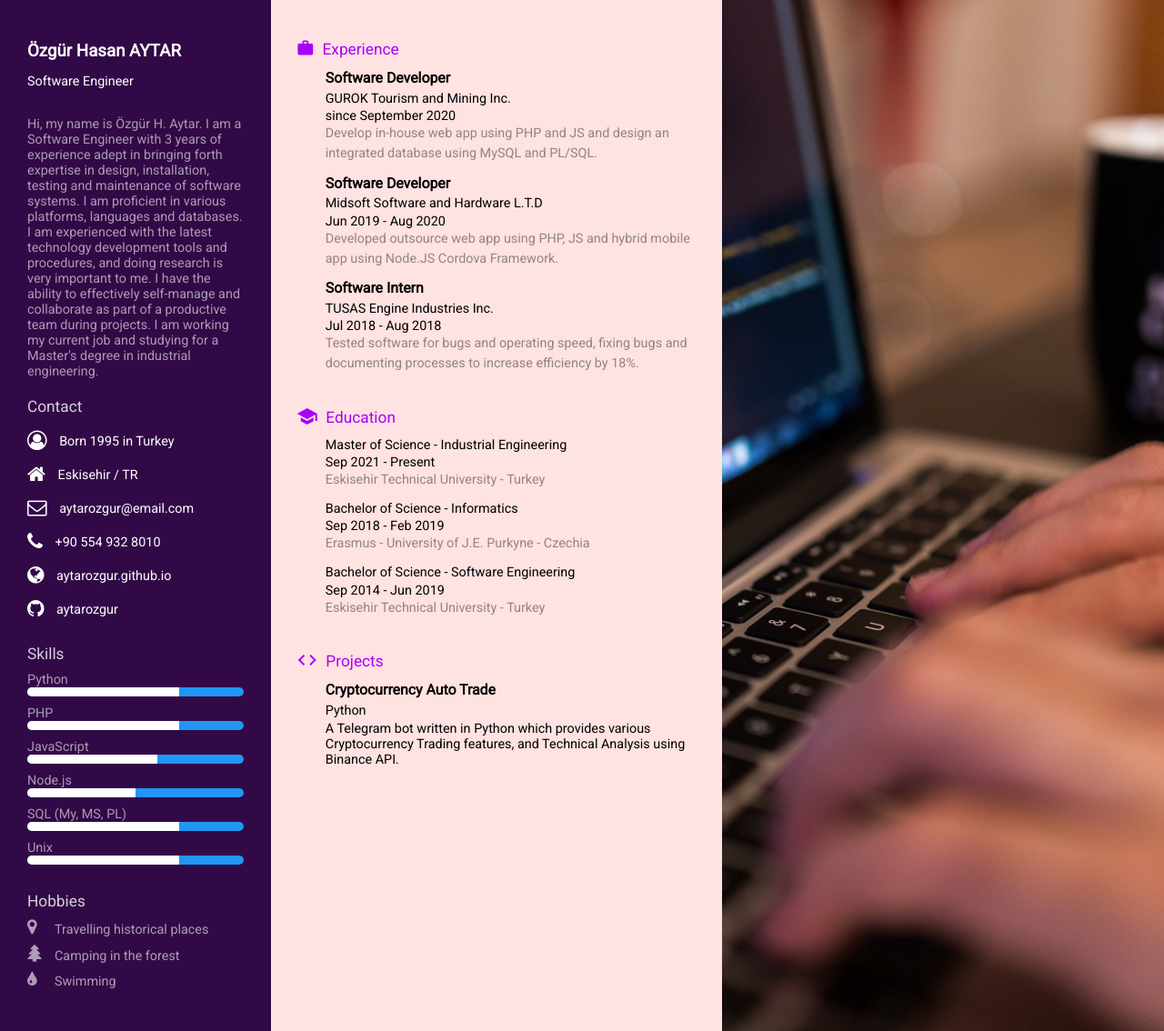
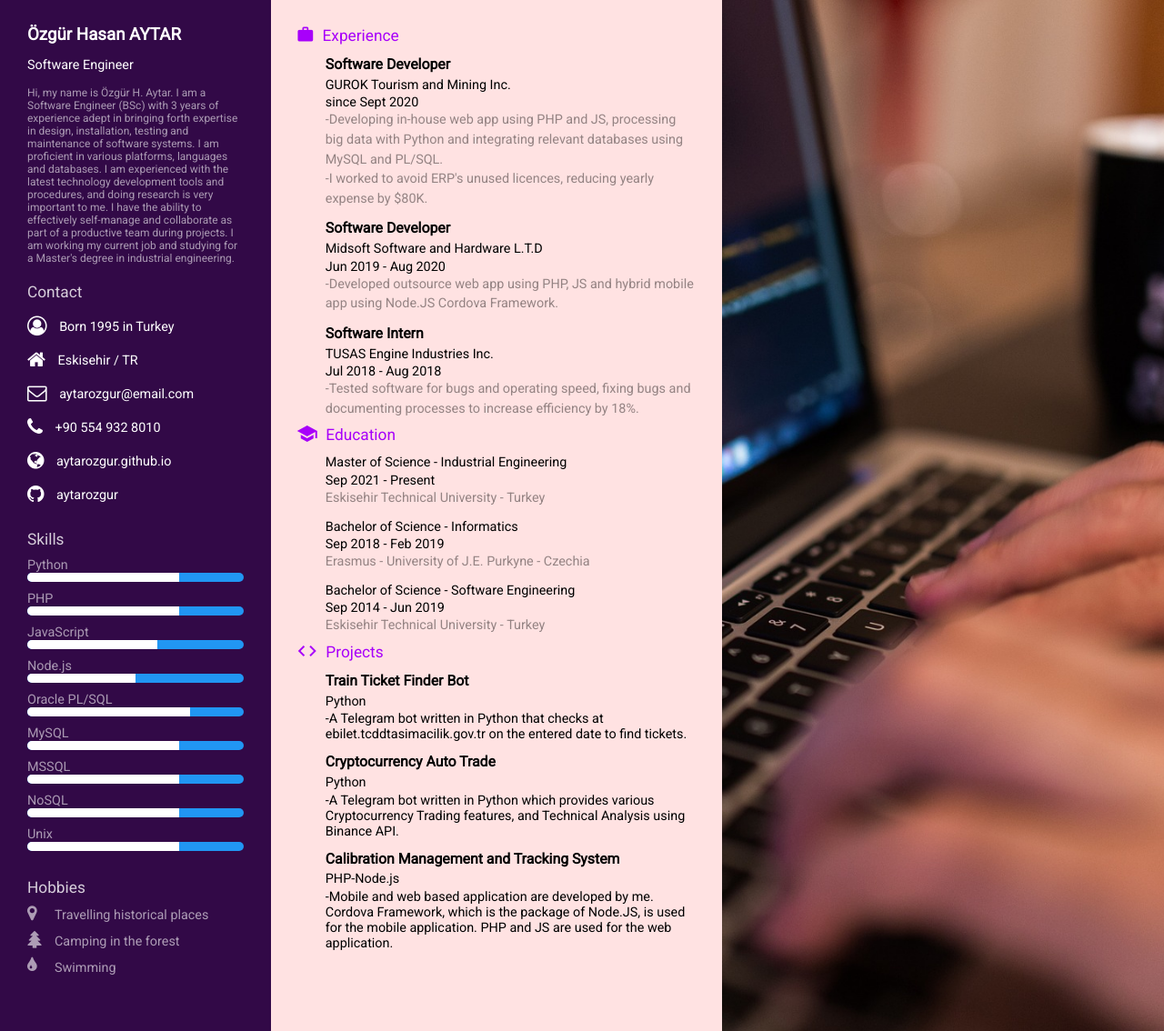
Before and after one commit to aytarozgur/aytarozgur.github.io, a Jekyll site: the page cv/index.html, which Jekyll copies as it is, in a window 1280 px wide. Shown: the whole page at 91% size. Built offline with Jekyll 4.4.1, drawn with Linux system fonts in a browser that asks for light colours.

Commit message:
info updated

```diff
--- a/cv/index.html
+++ b/cv/index.html
@@ -1365,7 +1365,7 @@ h4[data-v-6a5c306a] {
   width: 30%;
   height: 100%;
   padding: 30px;
-  padding-top: 45px;
+  padding-top: 27px;
   text-align: left;
   color: #ffffff;
   color: rgba(255, 255, 255, 0.59);
@@ -1462,8 +1462,8 @@ a[data-v-1d312191]:visited {
   margin-bottom: 15px;
 }
 .multi-line-txt[data-v-1d312191] {
-  margin-top: 30px;
   margin-bottom: 20px;
+  font-size: 12px;
 }
 .social-container[data-v-1d312191] {
   margin-bottom: 30px;
@@ -1546,8 +1546,8 @@ a[data-v-1d312191]:visited {
   line-height: 1.5em;
 }
 .section[data-v-1d312191] {
-  margin-top: 10px;
-  margin-bottom: 10px;
+  margin-top: -5px;
+  margin-bottom: -5px;
 }
 .lang-icon[data-v-1d312191] {
   color: rgba(0, 0, 0, 0.72);
@@ -3122,7 +3122,7 @@ h4[data-v-8c4ddda6] {
                     <span data-v-1d312191="" class="txt-full-white"> Software Engineer </span>
                   </p>
                 </div>
-             <div data-v-1d312191="" class="multi-line-txt"> Hi, my name is Özgür H. Aytar. I am a Software Engineer with 3 years of experience adept in bringing forth expertise in design, installation, testing and maintenance of software systems. I am proficient in various platforms, languages and databases. I am experienced with the latest technology development tools and procedures, and doing research is very important to me. I have the ability to effectively self-manage and collaborate as part of a productive team during projects. I am working my current job and studying for a Master's degree in industrial engineering. </div>
+                <div data-v-1d312191="" class="multi-line-txt"> Hi, my name is Özgür H. Aytar. I am a Software Engineer (BSc) with 3 years of experience adept in bringing forth expertise in design, installation, testing and maintenance of software systems. I am proficient in various platforms, languages and databases. I am experienced with the latest technology development tools and procedures, and doing research is very important to me. I have the ability to effectively self-manage and collaborate as part of a productive team during projects. I am working my current job and studying for a Master's degree in industrial engineering. </div>
                 <span data-v-1d312191="" class="subheadline">Contact</span>
                 <div data-v-1d312191="" class="block-marged txt-full-white">
                   <i data-v-1d312191="" class="fa fa-user-circle-o contact-icon"></i> Born 1995 in Turkey
@@ -3139,12 +3139,12 @@ h4[data-v-8c4ddda6] {
                   <i data-v-1d312191="" class="fa fa-phone contact-icon"></i> +90 554 932 8010
                 </div>
                 <div data-v-1d312191="" class="social-container">
-               <a data-v-1d312191="" href="https://aytarozgur.github.io/">
+                  <a data-v-1d312191="" href="https://aytarozgur.github.io/" target="_blank">
                     <div data-v-1d312191="" class="block-marged txt-full-white">
                       <i data-v-1d312191="" class="fa fa-globe contact-icon"></i> aytarozgur.github.io
                     </div>
                   </a>
-               <a data-v-1d312191="" href="https://github.com/aytarozgur" class="external-link" target="_blank">
+                  <a data-v-1d312191="" href="https://github.com/aytarozgur" target="_blank" class="external-link">
                     <i data-v-1d312191="" class="fa fa-github contact-icon"></i>
                     <span data-v-1d312191="" class="block-marged txt-full-white"> aytarozgur </span>
                   </a>
@@ -3179,7 +3179,25 @@ h4[data-v-8c4ddda6] {
                       </div>
                     </div>
                     <div data-v-1d312191="" class="skill-item">
-                   <span data-v-1d312191="" class="skill-item__name"> SQL (My, MS, PL) </span>
+                      <span data-v-1d312191="" class="skill-item__name"> Oracle PL/SQL </span>
+                      <div data-v-1d312191="" class="skill-item__progress-bar">
+                        <div data-v-1d312191="" class="skill-item__progress-bar-fill" style="width: 75%;"></div>
+                      </div>
+                    </div>
+                    <div data-v-1d312191="" class="skill-item">
+                      <span data-v-1d312191="" class="skill-item__name"> MySQL </span>
+                      <div data-v-1d312191="" class="skill-item__progress-bar">
+                        <div data-v-1d312191="" class="skill-item__progress-bar-fill" style="width: 70%;"></div>
+                      </div>
+                    </div>
+                    <div data-v-1d312191="" class="skill-item">
+                      <span data-v-1d312191="" class="skill-item__name"> MSSQL </span>
+                      <div data-v-1d312191="" class="skill-item__progress-bar">
+                        <div data-v-1d312191="" class="skill-item__progress-bar-fill" style="width: 70%;"></div>
+                      </div>
+                    </div>
+                    <div data-v-1d312191="" class="skill-item">
+                      <span data-v-1d312191="" class="skill-item__name"> NoSQL </span>
                       <div data-v-1d312191="" class="skill-item__progress-bar">
                         <div data-v-1d312191="" class="skill-item__progress-bar-fill" style="width: 70%;"></div>
                       </div>
@@ -3199,7 +3217,7 @@ h4[data-v-8c4ddda6] {
                       <i data-v-1d312191="" class="fa fa-map-marker hobby-item__icon"></i>
                       <span data-v-1d312191="" class="hobby-item__icon-label"> Travelling historical places </span>
                     </a>
-                 <a data-v-1d312191=""class="hobby-item">
+                    <a data-v-1d312191="" class="hobby-item">
                       <i data-v-1d312191="" class="fa fa-tree hobby-item__icon"></i>
                       <span data-v-1d312191="" class="hobby-item__icon-label"> Camping in the forest </span>
                     </a>
@@ -3218,23 +3236,29 @@ h4[data-v-8c4ddda6] {
                     <span data-v-1d312191="" class="section-headline">Experience</span>
                   </div>
                   <div data-v-1d312191="" class="section-content">
-                 <a data-v-1d312191="" href="https://gurok.com/" class="section-content__item external-link" target="_blank">
+                    <a data-v-1d312191="" href="https://gurok.com/" target="_blank" class="section-content__item">
                       <span data-v-1d312191="" class="section-content__header"> Software Developer</span>
                       <span data-v-1d312191="" class="section-content__subheader"> GUROK Tourism and Mining Inc.</span>
-                   <div data-v-1d312191="" class="section-content__text"> since September 2020</div>
-                   <span data-v-1d312191="" class="section-content__text--light"> Develop in-house web app using PHP and JS and design an integrated database using MySQL and PL/SQL.</span>
+                      <div data-v-1d312191="" class="section-content__text"> since Sept 2020</div>
+                      <span data-v-1d312191="" class="section-content__text--light"> -Developing in-house web app using PHP and JS, processing big data with Python and integrating relevant databases using MySQL and PL/SQL.</span>
+                      <br data-v-1d312191="">
+                      <span data-v-1d312191="" class="section-content__text--light"> -I worked to avoid ERP's unused licences, reducing yearly expense by $80K.</span>
                     </a>
-                 <a data-v-1d312191="" class="section-content__item">
+                    <a data-v-1d312191="" target="_blank" class="section-content__item">
                       <span data-v-1d312191="" class="section-content__header"> Software Developer</span>
                       <span data-v-1d312191="" class="section-content__subheader"> Midsoft Software and Hardware L.T.D</span>
                       <div data-v-1d312191="" class="section-content__text"> Jun 2019 - Aug 2020</div>
-                   <span data-v-1d312191="" class="section-content__text--light"> Developed outsource web app using PHP, JS and hybrid mobile app using Node.JS Cordova Framework.</span>
+                      <span data-v-1d312191="" class="section-content__text--light"> -Developed outsource web app using PHP, JS and hybrid mobile app using Node.JS Cordova Framework.</span>
+                      <br data-v-1d312191="">
+                      <span data-v-1d312191="" class="section-content__text--light"></span>
                     </a>
-                 <a data-v-1d312191="" href="https://www.tei.com.tr/" class="section-content__item external-link" target="_blank">
+                    <a data-v-1d312191="" href="https://www.tei.com.tr/" target="_blank" class="section-content__item">
                       <span data-v-1d312191="" class="section-content__header"> Software Intern</span>
                       <span data-v-1d312191="" class="section-content__subheader"> TUSAS Engine Industries Inc.</span>
                       <div data-v-1d312191="" class="section-content__text"> Jul 2018 - Aug 2018</div>
-                   <span data-v-1d312191="" class="section-content__text--light"> Tested software for bugs and operating speed, fixing bugs and documenting processes to increase efficiency by 18%.</span>
+                      <span data-v-1d312191="" class="section-content__text--light"> -Tested software for bugs and operating speed, fixing bugs and documenting processes to increase efficiency by 18%.</span>
+                      <br data-v-1d312191="">
+                      <span data-v-1d312191="" class="section-content__text--light"></span>
                     </a>
                   </div>
                 </div>
@@ -3244,19 +3268,19 @@ h4[data-v-8c4ddda6] {
                     <span data-v-1d312191="" class="section-headline">Education</span>
                   </div>
                   <div data-v-1d312191="" class="section-content">
-                 <a data-v-1d312191="" href="https://www.eskisehir.edu.tr/" class="section-content__item" target="_blank">
+                    <a data-v-1d312191="" href="https://www.eskisehir.edu.tr/" target="_blank" class="section-content__item">
                       <span data-v-1d312191="" class="section-content__header"></span>
                       <span data-v-1d312191="" class="section-content__subheader">Master of Science - Industrial Engineering</span>
                       <span data-v-1d312191="" class="section-content__text"> Sep 2021 - Present </span>
                       <span data-v-1d312191="" class="section-content__text--light"> Eskisehir Technical University - Turkey </span>
                     </a>
-                 <a data-v-1d312191="" href="https://www.ujep.cz/" class="section-content__item" target="_blank">
+                    <a data-v-1d312191="" href="https://www.ujep.cz/" target="_blank" class="section-content__item">
                       <span data-v-1d312191="" class="section-content__header"></span>
                       <span data-v-1d312191="" class="section-content__subheader">Bachelor of Science - Informatics</span>
                       <span data-v-1d312191="" class="section-content__text"> Sep 2018 - Feb 2019 </span>
                       <span data-v-1d312191="" class="section-content__text--light"> Erasmus - University of J.E. Purkyne - Czechia </span>
                     </a>
-                 <a data-v-1d312191="" href="https://www.eskisehir.edu.tr/" class="section-content__item" target="_blank">
+                    <a data-v-1d312191="" href="https://www.eskisehir.edu.tr/" target="_blank" class="section-content__item">
                       <span data-v-1d312191="" class="section-content__header"></span>
                       <span data-v-1d312191="" class="section-content__subheader">Bachelor of Science - Software Engineering</span>
                       <span data-v-1d312191="" class="section-content__text"> Sep 2014 - Jun 2019 </span>
@@ -3270,14 +3294,26 @@ h4[data-v-8c4ddda6] {
                     <span data-v-1d312191="" class="section-headline"> Projects </span>
                   </div>
                   <div data-v-1d312191="" class="section-content">
-                 <a data-v-1d312191="" class="section-content__item">
+                    <a data-v-1d312191="" target="_blank" class="section-content__item">
+                      <span data-v-1d312191="" class="section-content__header"> Train Ticket Finder Bot </span>
+                      <span data-v-1d312191="" class="section-content__subheader">Python</span>
+                      <span data-v-1d312191="" class="section-content__text"> -A Telegram bot written in Python that checks at ebilet.tcddtasimacilik.gov.tr on the entered date to find tickets. </span>
+                      <span data-v-1d312191="" class="section-content__text--light"></span>
+                    </a>
+                    <a data-v-1d312191="" target="_blank" class="section-content__item">
                       <span data-v-1d312191="" class="section-content__header"> Cryptocurrency Auto Trade </span>
                       <span data-v-1d312191="" class="section-content__subheader">Python</span>
-                   <span data-v-1d312191="" class="section-content__text"> A Telegram bot written in Python which provides various Cryptocurrency Trading features, and Technical Analysis using Binance API. </span>
+                      <span data-v-1d312191="" class="section-content__text"> -A Telegram bot written in Python which provides various Cryptocurrency Trading features, and Technical Analysis using Binance API. </span>
+                      <span data-v-1d312191="" class="section-content__text--light"></span>
                     </a>
-               </div>
-             </div>
-
+                    <a data-v-1d312191="" target="_blank" class="section-content__item">
+                      <span data-v-1d312191="" class="section-content__header"> Calibration Management and Tracking System </span>
+                      <span data-v-1d312191="" class="section-content__subheader">PHP-Node.js</span>
+                      <span data-v-1d312191="" class="section-content__text"> -Mobile and web based application are developed by me. Cordova Framework, which is the package of Node.JS, is used for the mobile application. PHP and JS are used for the web application. </span>
+                      <span data-v-1d312191="" class="section-content__text--light"></span>
+                    </a>
+                  </div>
+                </div>
                 <!---->
               </div>
             </div>
```
Lines whose indentation alone changed are shown as unchanged.
